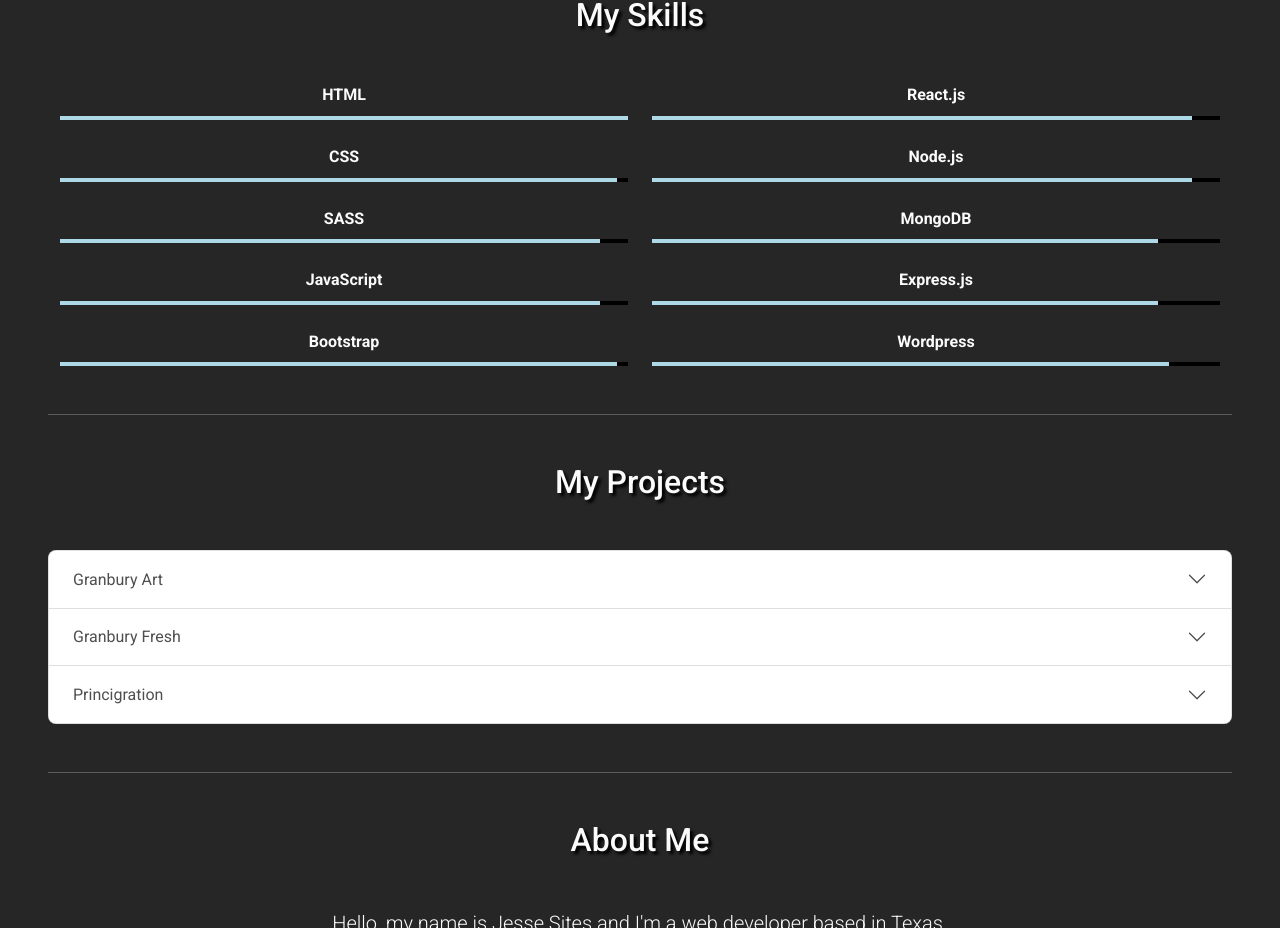
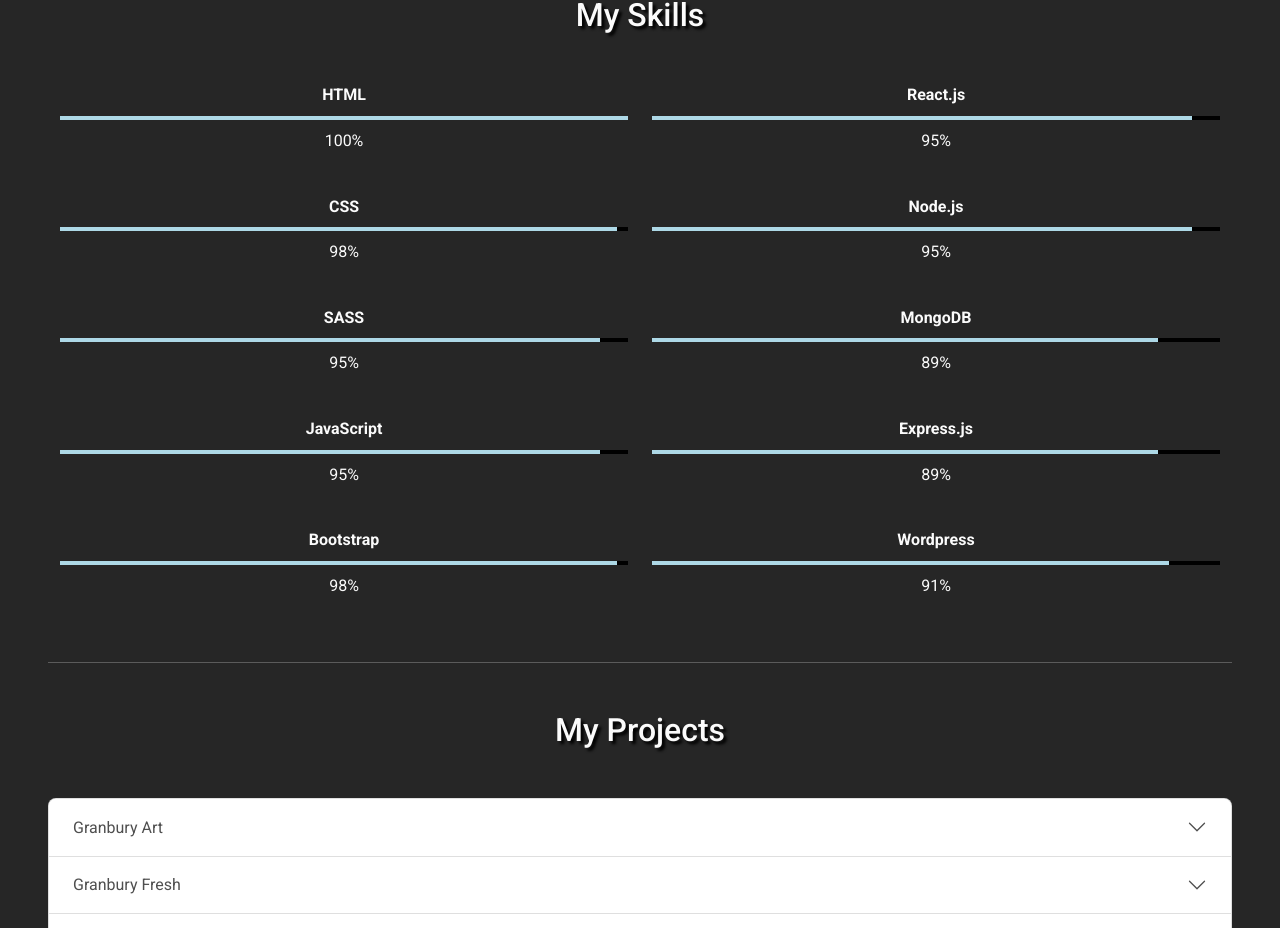
Before and after one commit to jesse318s/jesse-sites, a React (Create React App) app: page / in a window 1280 px wide. Shown: the part 852-1780 px from the top of the page. Built offline with nearby package versions, Linux system fonts and the light colour scheme.

Commit message:
labeled progress bar percentages

```diff
--- a/src/App.jsx
+++ b/src/App.jsx
@@ -109,26 +109,31 @@
                             <div className="progress-bar" role="progressbar" style={{ width: "100%", backgroundColor: "lightblue" }} aria-valuenow="25" aria-valuemin="0"
                                 aria-valuemax="100"></div>
                         </div>
+                        <p className="mt-2">100%</p>
                         <p className="font-weight-bold pt-4 mb-2">CSS</p>
                         <div className="progress" style={{ backgroundColor: "black" }}>
                             <div className="progress-bar" role="progressbar" style={{ width: "98%", backgroundColor: "lightblue" }} aria-valuenow="25" aria-valuemin="0"
                                 aria-valuemax="100"></div>
                         </div>
+                        <p className="mt-2">98%</p>
                         <p className="font-weight-bold pt-4 mb-2">SASS</p>
                         <div className="progress" style={{ backgroundColor: "black" }}>
                             <div className="progress-bar" role="progressbar" style={{ width: "95%", backgroundColor: "lightblue" }} aria-valuenow="25" aria-valuemin="0"
                                 aria-valuemax="100"></div>
                         </div>
+                        <p className="mt-2">95%</p>
                         <p className="font-weight-bold pt-4 mb-2">JavaScript</p>
                         <div className="progress" style={{ backgroundColor: "black" }}>
                             <div className="progress-bar" role="progressbar" style={{ width: "95%", backgroundColor: "lightblue" }} aria-valuenow="25" aria-valuemin="0"
                                 aria-valuemax="100"></div>
                         </div>
+                        <p className="mt-2">95%</p>
                         <p className="font-weight-bold pt-4 mb-2">Bootstrap</p>
                         <div className="progress" style={{ backgroundColor: "black" }}>
                             <div className="progress-bar" role="progressbar" style={{ width: "98%", backgroundColor: "lightblue" }} aria-valuenow="25" aria-valuemin="0"
                                 aria-valuemax="100"></div>
                         </div>
+                        <p className="mt-2">98%</p>
                     </div>
                     <div className="col-6">
                         <p className="font-weight-bold pt-4 mb-2">React.js</p>
@@ -136,26 +141,31 @@
                             <div className="progress-bar" role="progressbar" style={{ width: "95%", backgroundColor: "lightblue" }} aria-valuenow="25" aria-valuemin="0"
                                 aria-valuemax="100"></div>
                         </div>
+                        <p className="mt-2">95%</p>
                         <p className="font-weight-bold pt-4 mb-2">Node.js</p>
                         <div className="progress" style={{ backgroundColor: "black" }}>
                             <div className="progress-bar" role="progressbar" style={{ width: "95%", backgroundColor: "lightblue" }} aria-valuenow="25" aria-valuemin="0"
                                 aria-valuemax="100"></div>
                         </div>
+                        <p className="mt-2">95%</p>
                         <p className="font-weight-bold pt-4 mb-2">MongoDB</p>
                         <div className="progress" style={{ backgroundColor: "black" }}>
                             <div className="progress-bar" role="progressbar" style={{ width: "89%", backgroundColor: "lightblue" }} aria-valuenow="25" aria-valuemin="0"
                                 aria-valuemax="100"></div>
                         </div>
+                        <p className="mt-2">89%</p>
                         <p className="font-weight-bold pt-4 mb-2">Express.js</p>
                         <div className="progress" style={{ backgroundColor: "black" }}>
                             <div className="progress-bar" role="progressbar" style={{ width: "89%", backgroundColor: "lightblue" }} aria-valuenow="25" aria-valuemin="0"
                                 aria-valuemax="100"></div>
                         </div>
+                        <p className="mt-2">89%</p>
                         <p className="font-weight-bold pt-4 mb-2">Wordpress</p>
                         <div className="progress" style={{ backgroundColor: "black" }}>
                             <div className="progress-bar" role="progressbar" style={{ width: "91%", backgroundColor: "lightblue" }} aria-valuenow="25" aria-valuemin="0"
                                 aria-valuemax="100"></div>
                         </div>
+                        <p className="mt-2">91%</p>
                     </div>
                     <hr class="my-5" />
                 </section>
```
